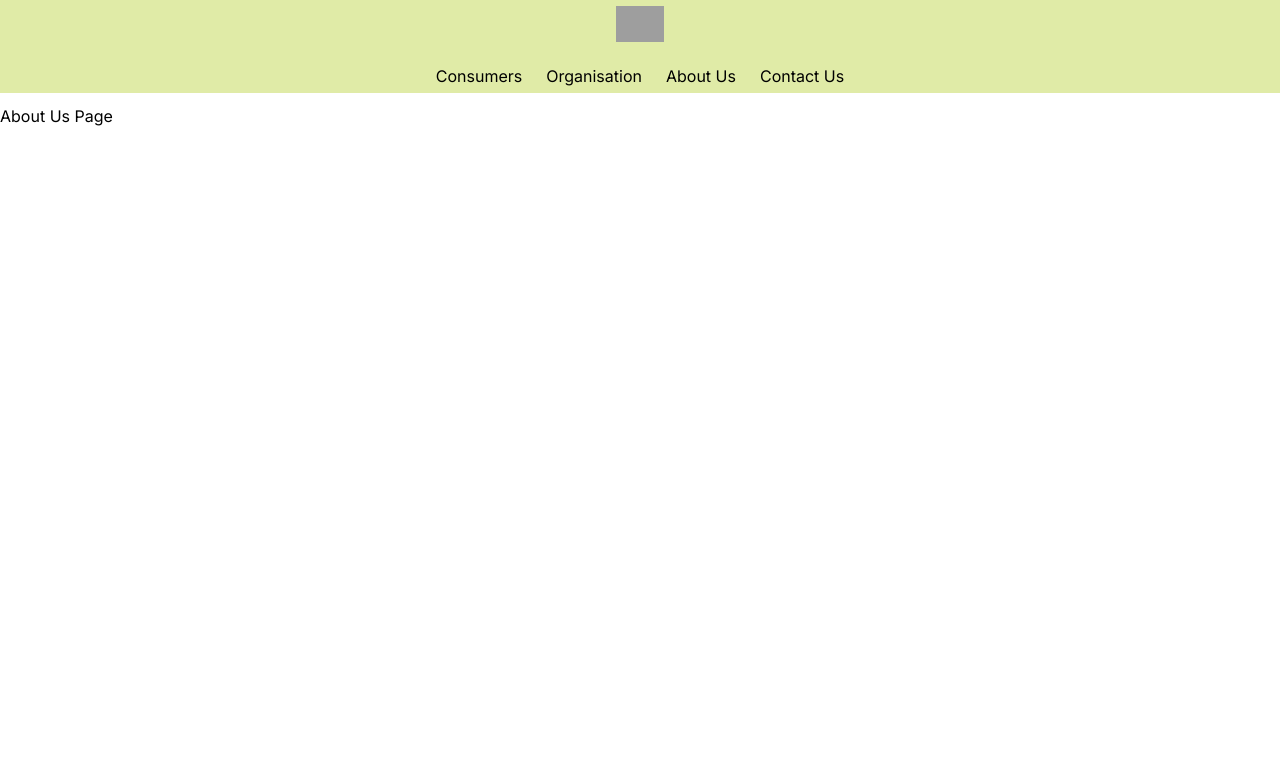
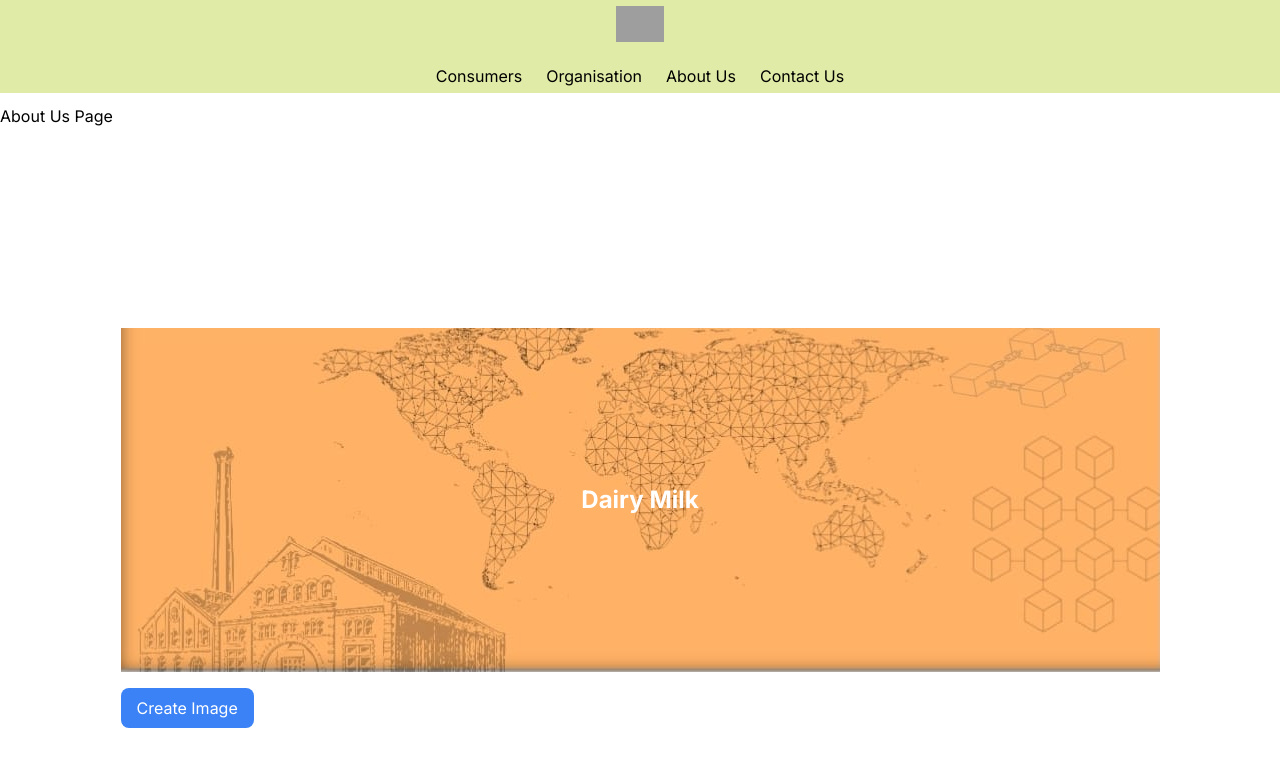
Before and after one commit to shivansh193/delogi, a Next.js app: page /aboutus in a window 1280 px wide. Shown: the top 766 px of the page. Built offline with nearby package versions, Linux system fonts and the light colour scheme; grey boxes are pictures that could not be loaded.

Commit message:
added a rudimentary image generator

```diff
--- a/app/aboutus/page.tsx
+++ b/app/aboutus/page.tsx
@@ -1,5 +1,6 @@
 import Navbar from "../components/navbar/Navbar";
 import USERS from "../../test.json";
+import ImageCreator from "../components/imageContainer";
 
 const About = () => {
   const userName = USERS[0].products;
@@ -9,6 +10,10 @@
       <Navbar />
       <h1>About Us Page</h1>
 
+      <div className="flex justify-center items-center h-screen">
+      <ImageCreator />
+    </div>
+
     </div>
   );
 };
--- a/app/components/geolocationer.tsx
+++ b/app/components/geolocationer.tsx
@@ -1,7 +1,7 @@
 'use client'
 
 import React, { useState, useEffect } from "react";
-import Link from "next/link";
+
 
 const Locator = () => {
 
--- /dev/null
+++ b/app/components/imageContainer.tsx
@@ -0,0 +1,37 @@
+'use client'
+import { useRef, useState } from 'react';
+import html2canvas from 'html2canvas';
+
+const ImageCreator = ({ handleImageSave }) => {
+  const imageRef = useRef(null);
+  const [generatedImage, setGeneratedImage] = useState('');
+
+  const handlePrint = () => {
+    const imageContainer = imageRef.current;
+
+    html2canvas(imageContainer).then((canvas) => {
+      const dataUrl = canvas.toDataURL('image/jpeg');
+
+      setGeneratedImage(dataUrl);
+      handleImageSave(dataUrl);
+    });
+  };
+
+  return (
+    <div>
+      <div ref={imageRef} className="relative">
+        <img src="Navbar.jpg" alt="Background Image" />
+
+        <h1 className="absolute top-1/2 left-1/2 transform -translate-x-1/2 -translate-y-1/2 text-white text-2xl font-bold">
+          Dairy Milk
+        </h1>
+      </div>
+
+      <button onClick={handlePrint} className="bg-blue-500 text-white px-4 py-2 rounded-lg mt-4">
+        Create Image
+      </button>
+    </div>
+  );
+};
+
+export default ImageCreator;
--- a/app/contact/[productId]/page.tsx
+++ b/app/contact/[productId]/page.tsx
@@ -1,29 +1,16 @@
-import { useRouter, usePageParams } from 'next/navigation';
+'use client'
+import { useRouter } from 'next/navigation';
 
 const ProductPage = () => {
-    const router = useRouter();
-    const { getParam } = usePageParams();
+  const router = useRouter();
+  const productId = router.query.productId;
 
-    const productId = getParam('productId');
-
-  // Replace this with your actual data fetching logic
-  const getProductById = (productId: string) => {
-    // Simulating data fetching with the provided test JSON data
-    const jsonData = {
-      username: 'Rohan',
-      companyName: 'Cadbury',
-      products: [
-        { name: 'Dairy Milk', productId: '001' },
-        { name: 'DM Silk', productId: '002' },
-      ],
-    };
-
-    const product = jsonData.products.find((p) => p.productId === productId);
-
-    return product ? product.name : 'Product Not Found';
-  };
-
-  const productName = getProductById(productId as string);
+  if (productId) {
+    // The productId query parameter is defined
+  } else {
+    // The productId query parameter is not defined
+    return <div>Product ID not found</div>;
+  }
 
   return (
     <div>
--- a/package.json
+++ b/package.json
@@ -17,6 +17,7 @@
     "debug": "^4.3.4",
     "eslint": "8.44.0",
     "eslint-config-next": "13.4.9",
+    "html2canvas": "^1.4.1",
     "html5-qrcode": "^2.3.8",
     "inherits": "^2.0.4",
     "next": "^13.4.9",
```
Also changed, not shown: public/Navbar.jpg (renamed from app/components/assests/Navbar.jpg), 1 other file (tests, documents, lock files or other folders).
